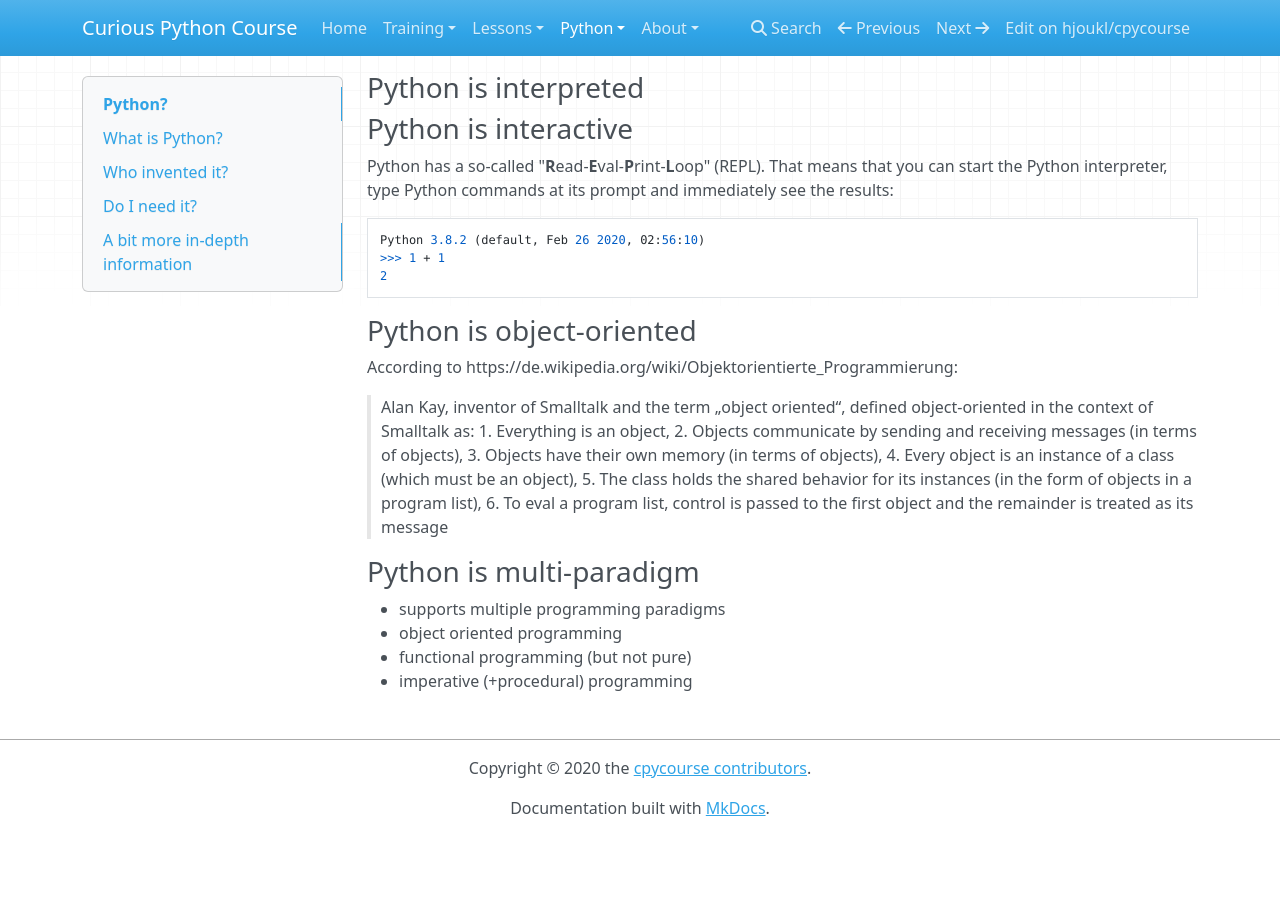
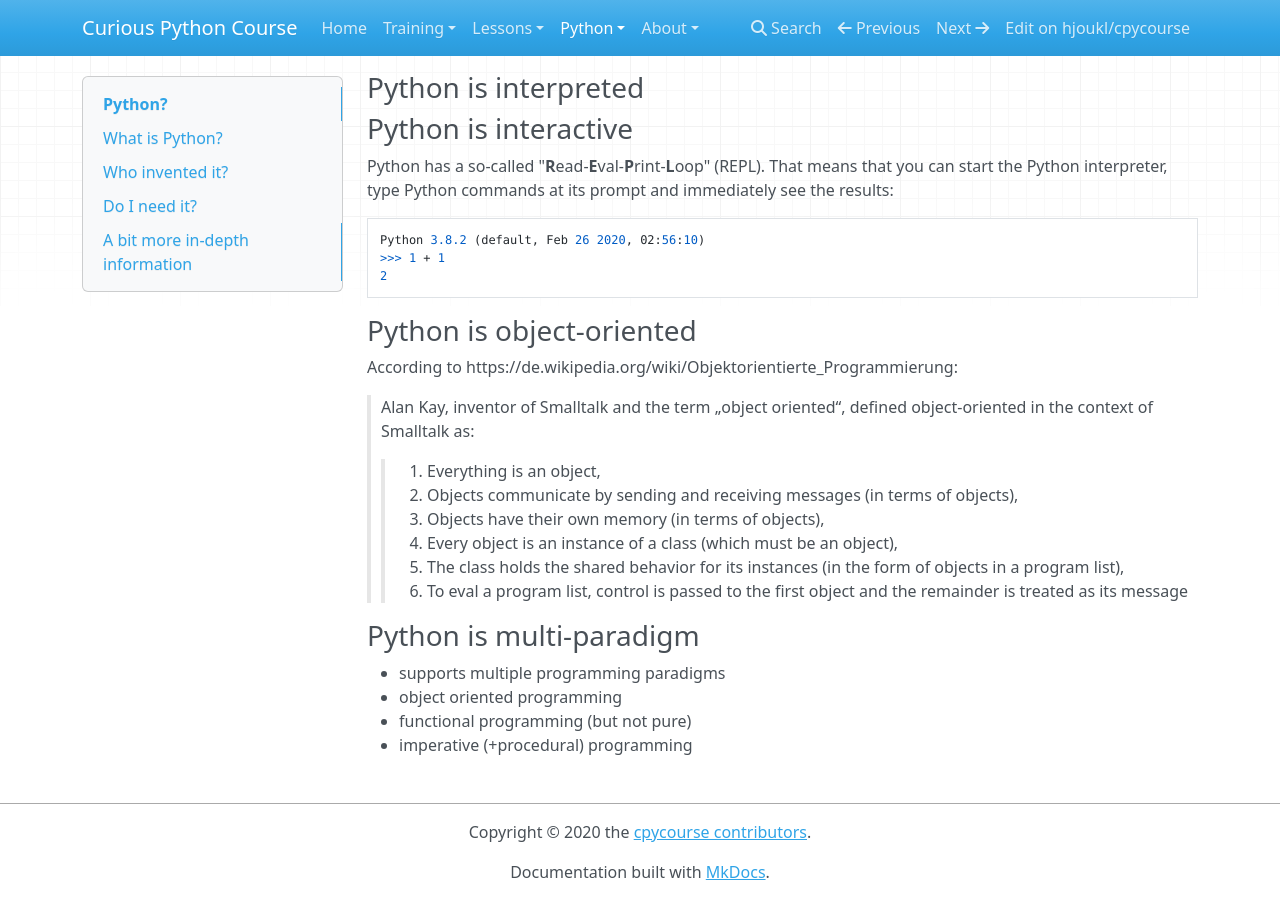
Before and after one commit to rkluger68/cpycourse, an MkDocs documentation site: the page built from docs/python/python.md, in a window 1280 px wide and 900 px high, scrolled down 723 px. Built offline with MkDocs 1.6.1, drawn with Linux system fonts in a browser that asks for light colours; nearby versions of some CDN libraries; before the commit the page ends 1559 px from its top, so only the background shows below that.

Commit message:
Update python.md

```diff
--- a/docs/python/python.md
+++ b/docs/python/python.md
@@ -47,12 +47,12 @@ Python 3.8.2 (default, Feb 26 2020, 02:56:10)
 According to https://de.wikipedia.org/wiki/Objektorientierte_Programmierung:
 
 > Alan Kay, inventor of Smalltalk and the term „object oriented“, defined object-oriented in the context of Smalltalk as:
->   1. Everything is an object,
->   2. Objects communicate by sending and receiving messages (in terms of objects),
->   3. Objects have their own memory (in terms of objects),
->   4. Every object is an instance of a class (which must be an object),
->   5. The class holds the shared behavior for its instances (in the form of objects in a program list),
->   6. To eval a program list, control is passed to the first object and the remainder is treated as its message
+> >  1. Everything is an object,
+> >  2. Objects communicate by sending and receiving messages (in terms of objects),
+> >  3. Objects have their own memory (in terms of objects),
+> >  4. Every object is an instance of a class (which must be an object),
+> >  5. The class holds the shared behavior for its instances (in the form of objects in a program list),
+> >  6. To eval a program list, control is passed to the first object and the remainder is treated as its message
 
 ### Python is multi-paradigm
 
```
